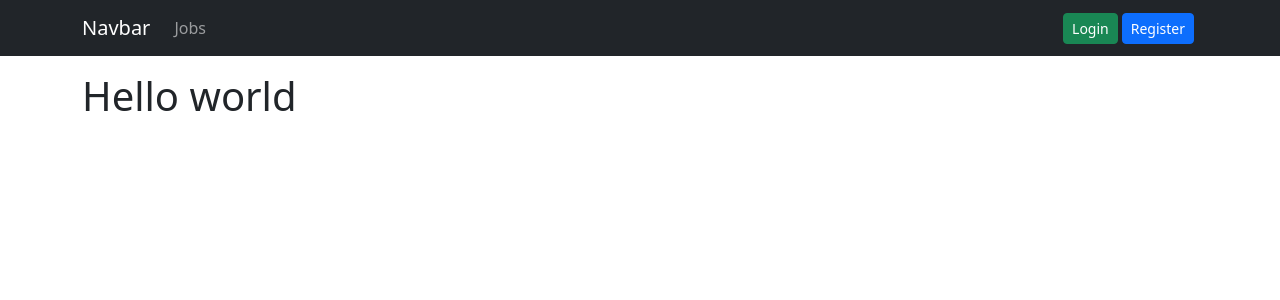
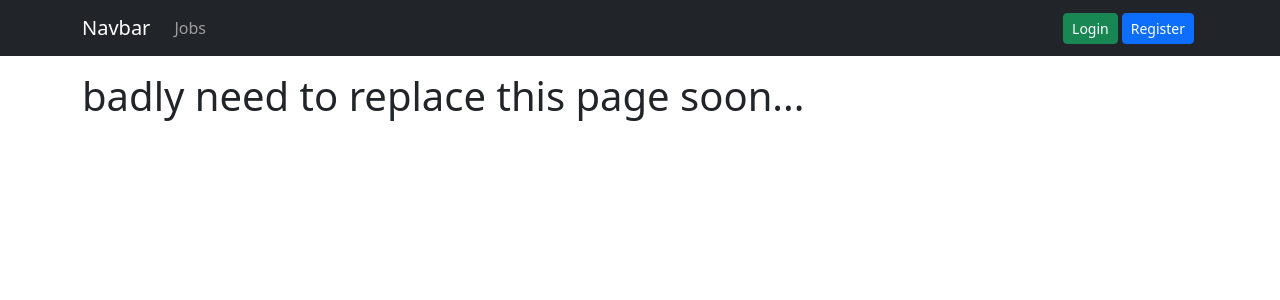
Before and after one commit to nbagonoc/jobFinder-frontend, a React (Vite) app: page / in a window 1280 px wide. Shown: the top 300 px of the page. Built offline with nearby package versions, Linux system fonts and the light colour scheme.

Commit message:
minor change just to remove boilerplate

```diff
--- a/src/pages/Home.jsx
+++ b/src/pages/Home.jsx
@@ -1,6 +1,6 @@
 const Home = () => {
     return (
-      <h1>Hello world</h1>
+      <h1>badly need to replace this page soon...</h1>
     )
 }
 
```
